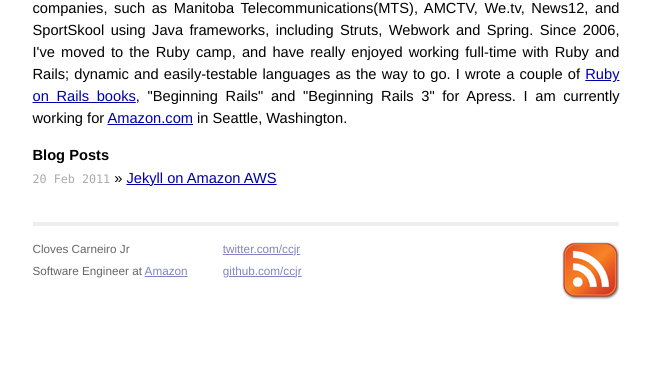
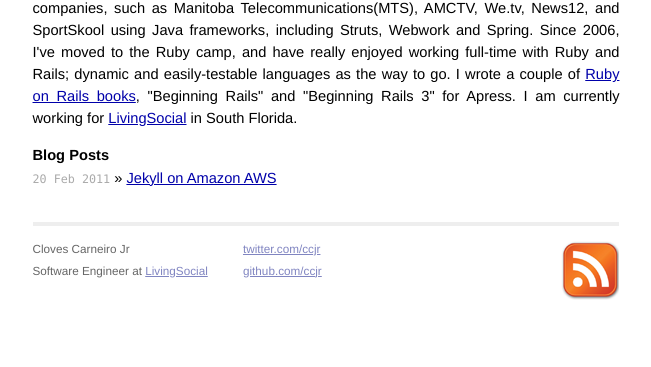
Before and after one commit to ccjr/clovescarneirojr, a Jekyll site: the page built from index.html, in a window 1280 px wide. Shown: the part 201-568 px from the top of the page, without its empty margins (314-965 px from the left). Built offline with Jekyll 4.4.1, drawn with Linux system fonts in a browser that asks for light colours; comment, search, counter and statistics services are not loaded.

Commit message:
Updated current job. Added Gemfile.

```diff
--- a/_layouts/page.html
+++ b/_layouts/page.html
@@ -39,7 +39,7 @@
     <div class="contact">
       <p>
         Cloves Carneiro Jr<br />
-        Software Engineer at <a href="http://amazon.com/">Amazon</a>
+        Software Engineer at <a href="http://livingsocial.com/">LivingSocial</a>
       </p>
     </div>
     <div class="contact">
--- a/index.html
+++ b/index.html
@@ -11,7 +11,7 @@
     I've built web applications for large telecommunication companies, such as Manitoba Telecommunications(MTS), AMCTV, We.tv, News12, and SportSkool using Java frameworks, including Struts, Webwork and Spring.
     Since 2006, I've moved to the Ruby camp, and have really enjoyed working full-time with Ruby and Rails; dynamic and easily-testable languages as the way to go.
     I wrote a couple of <a href="/book.html">Ruby on Rails books</a>, "Beginning Rails" and "Beginning Rails 3" for Apress.
-    I am currently working for <a href="http://amazon.com">Amazon.com</a> in Seattle, Washington.
+    I am currently working for <a href="http://livingsocial.com">LivingSocial</a> in South Florida.
   </p>
   <h2>Blog Posts</h2>
   <ul class="posts">
```
Also changed, not shown: Gemfile (added, +8 -0 lines), Gemfile.lock (added), 1 other file.
